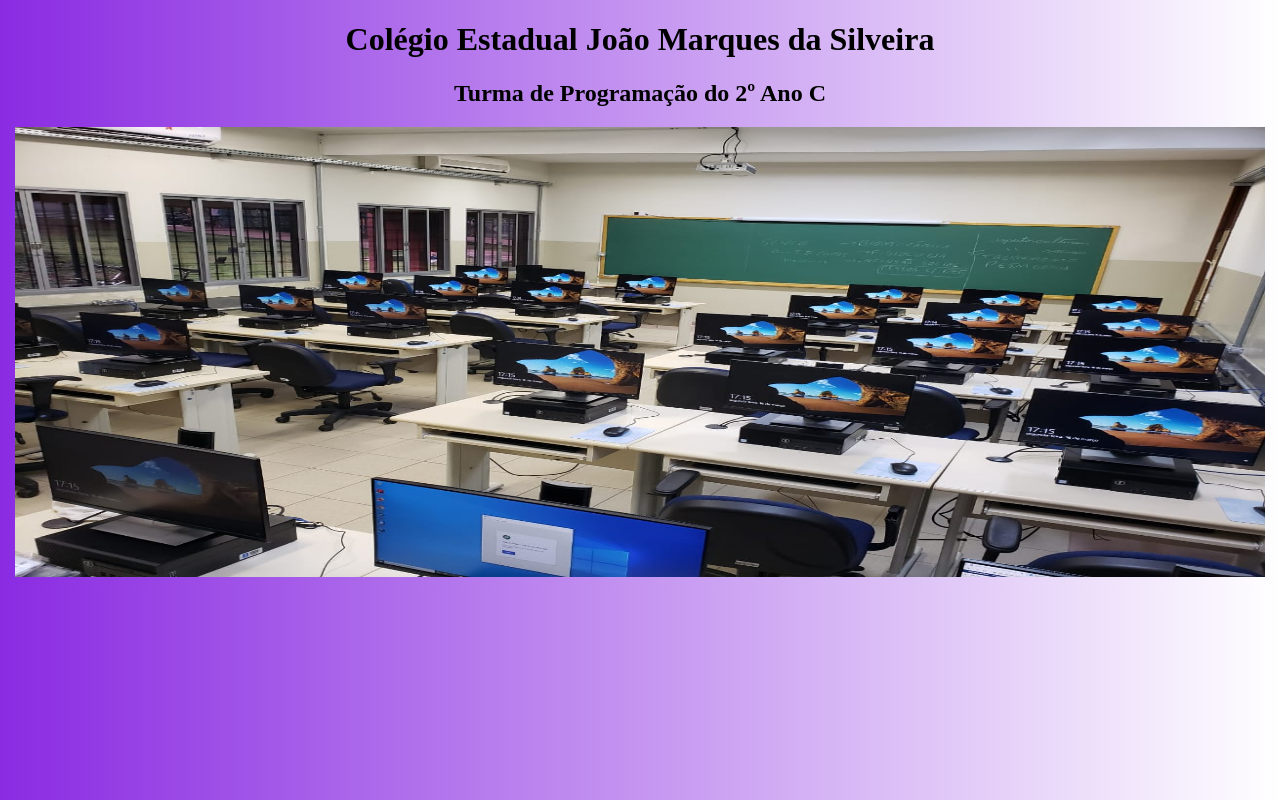
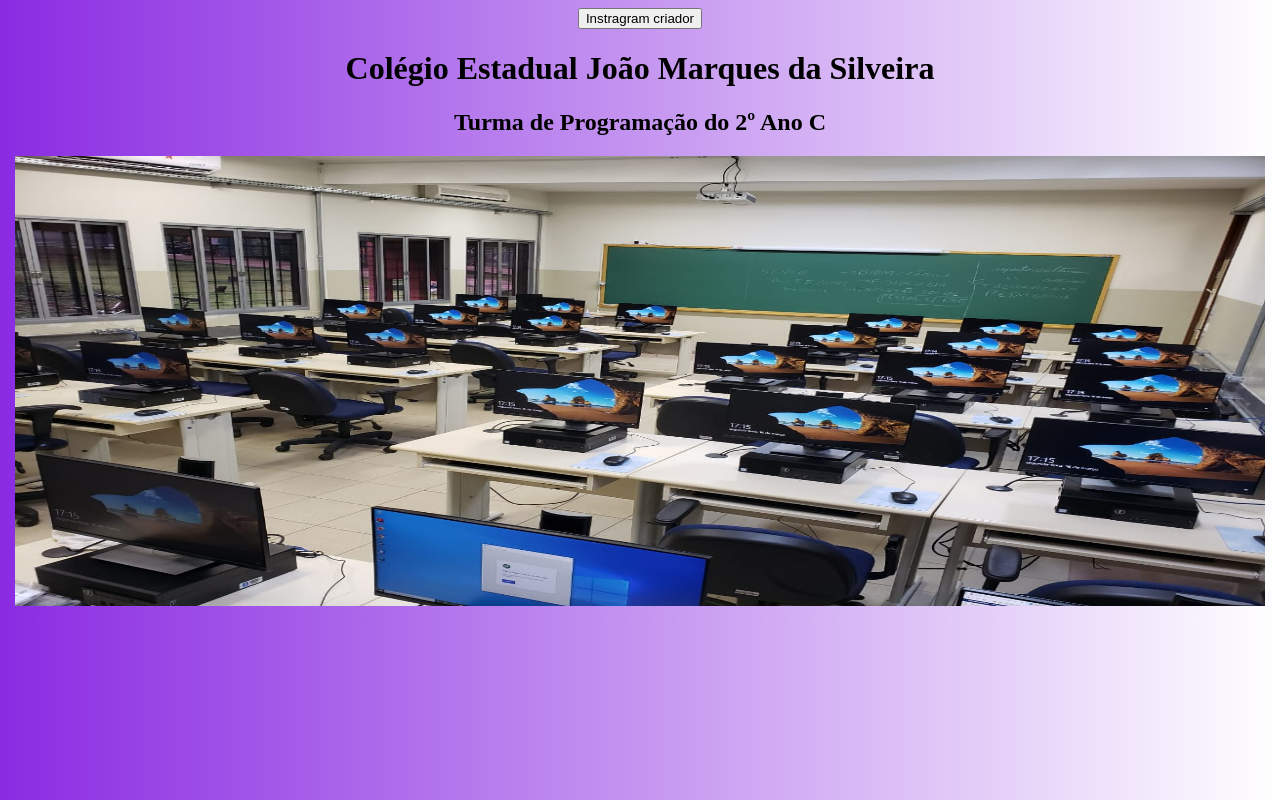
Before and after one commit to profegui/Projetos-do-2C-JMS, a plain HTML site: page index.html in a window 1280 px wide. Drawn offline with Linux system fonts and the light colour scheme.

Commit message:
cabeçalho e botão

```diff
--- a/index.html
+++ b/index.html
@@ -10,6 +10,7 @@
     </head>
 
     <body>
+        <header><a href="https://www.instagram.com/g.tozo/"><button>Instragram criador</button></a></header>
         <h1>Colégio Estadual João Marques da Silveira</h1>
         <h2>Turma de Programação do 2º Ano C</h2>
         <img src="multiuso1.jpeg" width="1250" height="450">
```
